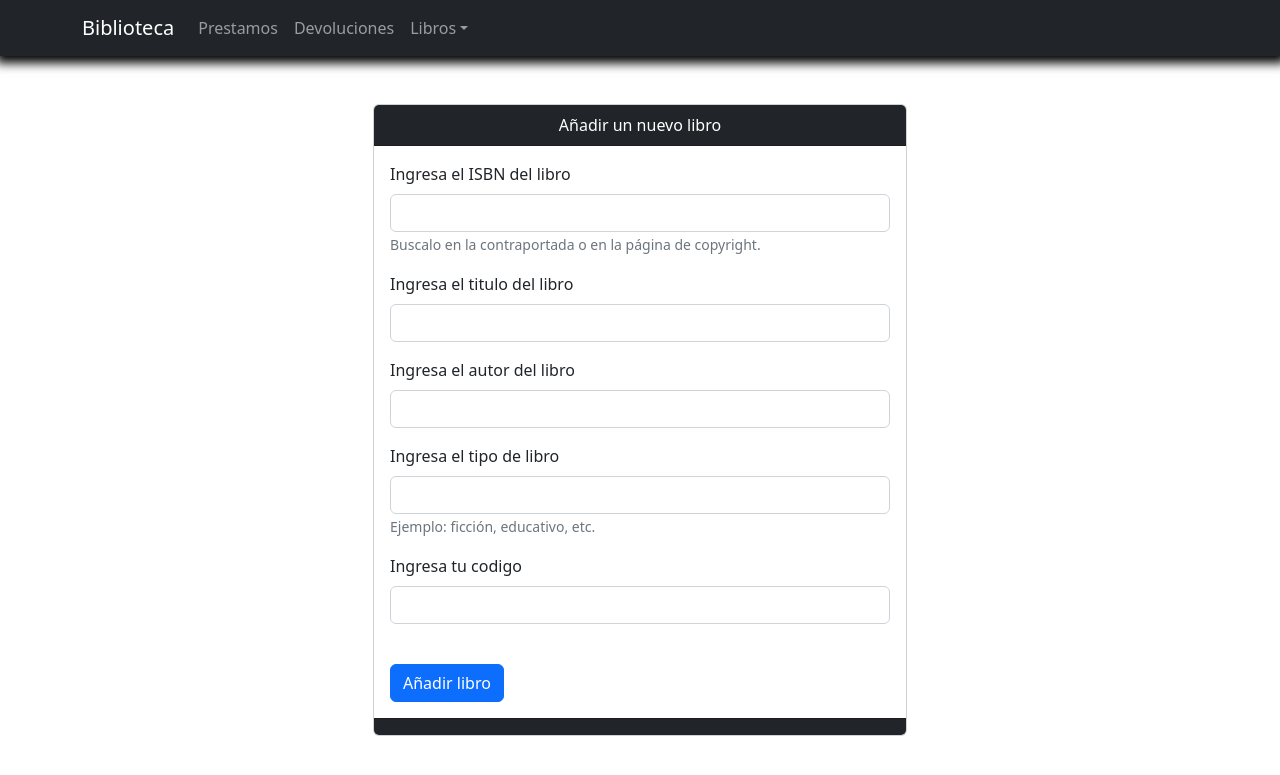
After one commit to Sleepypoem/Gestion-Biblioteca, a PHP site: page /secciones/Agregar.php in a window 1280 px wide. The commit adds this page. Shown: the top 775 px of the page. Run offline with PHP 8.4, Linux system fonts and the light colour scheme.

Commit message:
Refactorizado el catalogo para que se vea mas ordenado, agregado elemento desplegable

```diff
--- a/Plantillas/Cabecera.php
+++ b/Plantillas/Cabecera.php
@@ -35,8 +35,16 @@ $url = "http://" . $_SERVER["HTTP_HOST"] . "/public/Gestion Biblioteca/";
                         <a class="nav-link" href="<?php echo $url . "secciones/Devoluciones.php" ?>">Devoluciones
                             <span class="visually-hidden">(current)</span></a></a>
                     </li>
-                    <li class="nav-item">
-                        <a class="nav-link" href="<?php echo $url . "secciones/Catalogo.php" ?>">Catalogo</a>
+                    <li class="nav-item dropdown">
+                        <a class="nav-link dropdown-toggle" href="#" id="LibrosDropDown" data-bs-toggle="dropdown"
+                            aria-haspopup="true" aria-expanded="false">Libros</a>
+                        <div class="dropdown-menu bg-dark" aria-labelledby="Acciones-Libros">
+                            <a class="dropdown-item text-white"
+                                href="<?php echo $url . "secciones/Catalogo.php" ?>">Catalogo</a>
+                            <a class="dropdown-item text-white"
+                                href="<?php echo $url . "secciones/Agregar.php" ?>">Añadir
+                                libro</a>
+                        </div>
                     </li>
 
                 </ul>
@@ -51,3 +59,4 @@ $url = "http://" . $_SERVER["HTTP_HOST"] . "/public/Gestion Biblioteca/";
 
 
 </head>
+<br>
--- /dev/null
+++ b/secciones/Agregar.php
@@ -0,0 +1,79 @@
+<?php
+include("../Plantillas/Cabecera.php");
+require_once("../Database/ConexionLibros.php");
+
+function obtenerNombrePagina()
+{
+    return pathinfo(__FILE__, PATHINFO_FILENAME);
+}
+
+$conexionLibros = new ConexionLibros("localhost", "bd_biblioteca", "root", "", "libro");
+$conexionLibros->conectar();
+if ($_POST) {
+
+    $isbn = $_POST["isbn"];
+    $titulo = $_POST["titulo"];
+    $autor = $_POST["autor"];
+    $tipoLibro = $_POST["tipo-libro"];
+    $codigo = $_POST["codigo"];
+}
+?>
+
+<br>
+
+<body>
+
+    <div class="container row-cols-xl-2 align-items-center">
+        <div class="container">
+
+            <div class="card">
+                <div class="card-header card-header text-white text-center bg-dark">
+                    Añadir un nuevo libro
+                </div>
+                <div class="card-body">
+
+                    <form action="Catalogo.php" method="post">
+                        <div class="mb-3">
+                            <label class="form-label">Ingresa el ISBN del libro</label>
+                            <input type="text" class="form-control" name="isbn" aria-describedby="book-isbn" required>
+                            <small id="helpId" class="form-text text-muted">Buscalo en la contraportada o en la
+                                página de copyright.</small>
+                        </div>
+
+                        <div class="mb-3">
+                            <label class="form-label">Ingresa el titulo del libro</label>
+                            <input type="text" class="form-control" name="titulo" aria-describedby="titulo" required>
+                        </div>
+
+
+                        <div class="mb-3">
+                            <label class="form-label">Ingresa el autor del libro</label>
+                            <input type="text" class="form-control" name="autor" aria-describedby="autor" required>
+                        </div>
+
+                        <div class="mb-3">
+                            <label class="form-label">Ingresa el tipo de libro</label>
+                            <input type="text" class="form-control" name="tipo-libro" aria-describedby="tipo-libro"
+                                required>
+                            <small id="helpId" class="form-text text-muted">Ejemplo: ficción, educativo,
+                                etc.</small>
+                        </div>
+
+                        <div class="mb-3">
+                            <label class="form-label">Ingresa tu codigo</label>
+                            <input type="text" class="form-control" name="codigo-bibliotecario"
+                                aria-describedby="codigo-bibliotecario" required>
+                        </div>
+                        <br>
+                        <button type="submit" class="btn btn-primary">Añadir libro</button>
+                    </form>
+
+                </div>
+                <div class="card-footer bg-dark text-muted">
+
+                </div>
+            </div>
+        </div>
+    </div>
+
+</body>
```
Also changed, not shown: secciones/Catalogo.php (+4 -63 lines).
